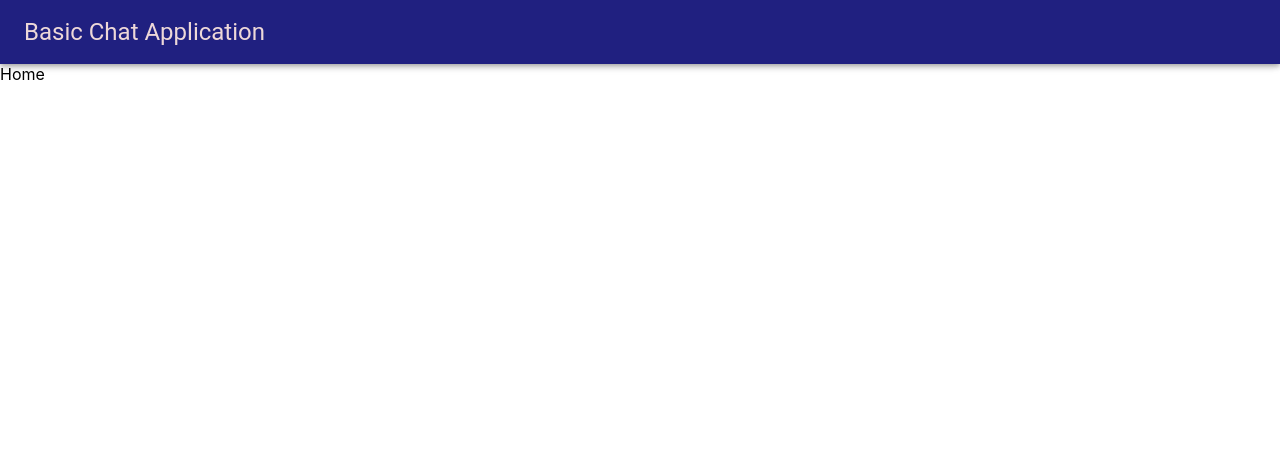
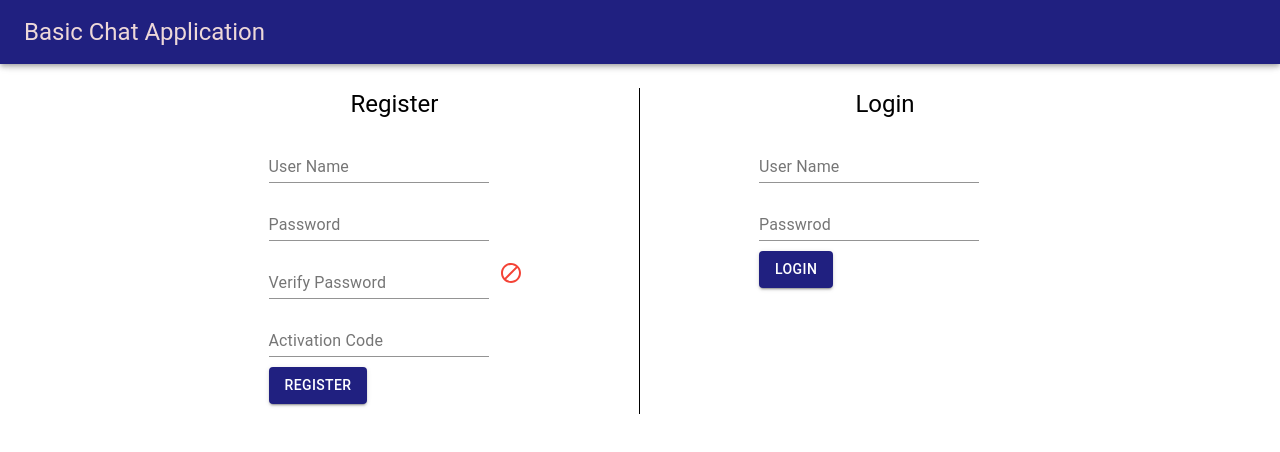
Before and after one commit to paulreitz/chat, a React (Create React App) app: page / in a window 1280 px wide. Shown: the top 452 px of the page. Built offline with nearby package versions, Linux system fonts and the light colour scheme.

Commit message:
Setup initial register/login page

```diff
--- a/src/App.js
+++ b/src/App.js
@@ -8,6 +8,7 @@ import PrivateRoute from './routers/PrivateRoute';
 import store from './store/configureStore';
 import theme from './theme/theme';
 import Header from './components/Header';
+import Landing from './components/Landing';
 
 function App() {
   return (
@@ -16,7 +17,7 @@ function App() {
         <BrowserRouter>
           <Header />
           <Switch>
-            <PublicRoute exact path="/" render={(props) => <div>Home</div>} />
+            <PublicRoute exact path="/" component={Landing} />
             <PrivateRoute exact path="/profile" render={(props) => <div>Profile</div>} />
             <PrivateRoute exact path="/chat" render={(props) => <div>Chat</div>} />
             <Route path="*" render={(props) => <div>404</div>} />
--- /dev/null
+++ b/src/components/Landing.js
@@ -0,0 +1,133 @@
+import React, { useState } from 'react';
+import Grid from '@material-ui/core/Grid';
+import Typography from '@material-ui/core/Typography';
+import TextField from '@material-ui/core/TextField';
+import Button from '@material-ui/core/Button';
+import { makeStyles } from '@material-ui/styles';
+import Check from '@material-ui/icons/Check';
+import Block from '@material-ui/icons/Block';
+
+const useStyles = makeStyles(theme => ({
+    container: {
+        [theme.breakpoints.up('md')]: {
+            width: 980,
+            marginTop: 24
+        },
+        width: 'auto',
+        marginLeft: 'auto',
+        marginRight: 'auto'
+    },
+    registerContainer: {
+        borderRight: '1px solid black'
+    },
+    form: {
+        width: 300,
+        marginLeft: 'auto',
+        marginRight: 'auto'
+    },
+    title: {
+        textAlign: 'center',
+        marginBottom: 15
+    },
+    field: {
+        marginBottom: 10,
+        paddingLeft: 24
+    },
+    check: {
+        color: 'green',
+        paddingTop: 10,
+        paddingLeft: 10
+    },
+    block: {
+        paddingTop: 10,
+        paddingLeft: 10
+    }
+}));
+
+export default function Landing(props) {
+    const classes = useStyles();
+
+    const [registerUserName, setRegisterUserName] = useState('');
+    const [registerPassword, setRegisterPassword] = useState('');
+    const [registerVerify, setRegisterVerify] = useState('');
+    const [registerCode, setRegisterCode] = useState('');
+    const [verified, setVerified] = useState(false);
+
+    const [loginUserName, setLoginUserName] = useState('');
+    const [loginPassword, setLoginPassword] = useState('');
+
+    const verify = (a, b) => {
+        setVerified(a && a === b);
+    }
+
+    const doRegister = () => {
+        console.log('do register');
+    }
+
+    const doLogin = () => {
+        console.log('do login');
+    }
+
+    const register = (
+        <div className={classes.form}>
+            <Grid container>
+                <Grid item xs={12}>
+                    <Typography variant="h5" className={classes.title}>Register</Typography>
+                </Grid>
+                <Grid item xs={12} className={classes.field}>
+                    <TextField id="name" label="User Name" onChange={(e) => setRegisterUserName(e.target.value)} />
+                </Grid>
+                <Grid item xs={12} className={classes.field}>
+                    <TextField id="password" label="Password" type="password" onChange={(e) => {setRegisterPassword(e.target.value); verify(e.target.value, registerVerify);}} />
+                </Grid>
+                <Grid item xs={12} className={classes.field}>
+                    <TextField id="verify" label="Verify Password" type="password" onChange={(e) => {setRegisterVerify(e.target.value); verify(registerPassword, e.target.value);}} />
+                    {
+                        verified
+                        ? (<Check className={classes.check} />)
+                        : (<Block color="error" className={classes.block} />)
+                    }
+                </Grid>
+                <Grid item xs={12} className={classes.field}>
+                    <TextField id="code" label="Activation Code" onChange={(e) => {setRegisterCode(e.target.value)}} />
+                </Grid>
+                <Grid item xs={12} className={classes.field}>
+                    <Button variant="contained" color="primary" onClick={doRegister}>Register</Button>
+                </Grid>
+            </Grid>
+        </div>
+    );
+
+    const login = (
+        <div className={classes.form}>
+            <Grid container>
+                <Grid item xs={12}>
+                    <Typography variant="h5" className={classes.title}>Login</Typography>
+                </Grid>
+                <Grid item xs={12} className={classes.field}>
+                    <TextField id="lname" label="User Name" onChange={(e) => {setLoginUserName(e.target.value)}} />
+                </Grid>
+                <Grid item xs={12} className={classes.field}>
+                    <TextField id="lpassword" label="Passwrod" onChange={(e) => {setLoginPassword(e.target.value)}} />
+                </Grid>
+                <Grid item xs={12} className={classes.field}>
+                    <Button variant="contained" color="primary" onClick={doLogin}>Login</Button>
+                </Grid>
+            </Grid>
+        </div>
+    )
+
+    return (
+        <div className={classes.container}>
+            <Grid container>
+                <Grid item xs={12} sm={6} className={classes.registerContainer}>
+                    {register}
+                </Grid>
+                <Grid item xs={12} sm={6}>
+                    {login}
+                </Grid>
+            </Grid>
+        </div>
+
+    )
+}
--- a/src/routers/PublicRoute.js
+++ b/src/routers/PublicRoute.js
@@ -5,13 +5,12 @@ import { Route, Redirect } from 'react-router-dom';
 export const PublicRoute = ({
     isAuthenticated,
     component: Component,
-    render: Render,
     ...rest
 }) => (
     <Route {...rest} component={(props) => (
         isAuthenticated
         ? (<Redirect to="/profile" />)
-        : (props.component? (<Component {...props} />) : (<Render {...props} />))
+        : (<Component {...props} />)
     )} />
 );
 
```
Also changed, not shown: 1 other file (tests, documents, lock files or other folders).
